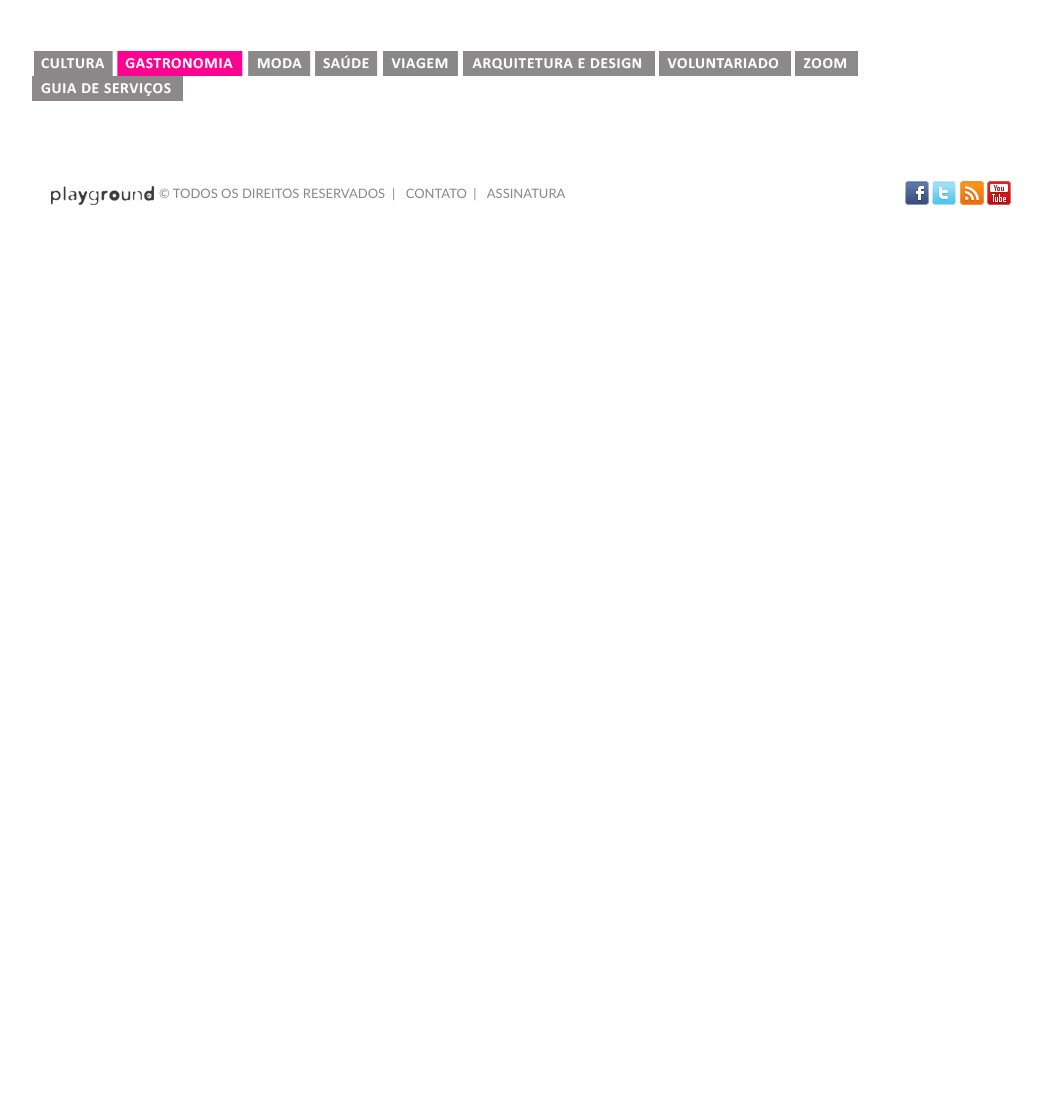
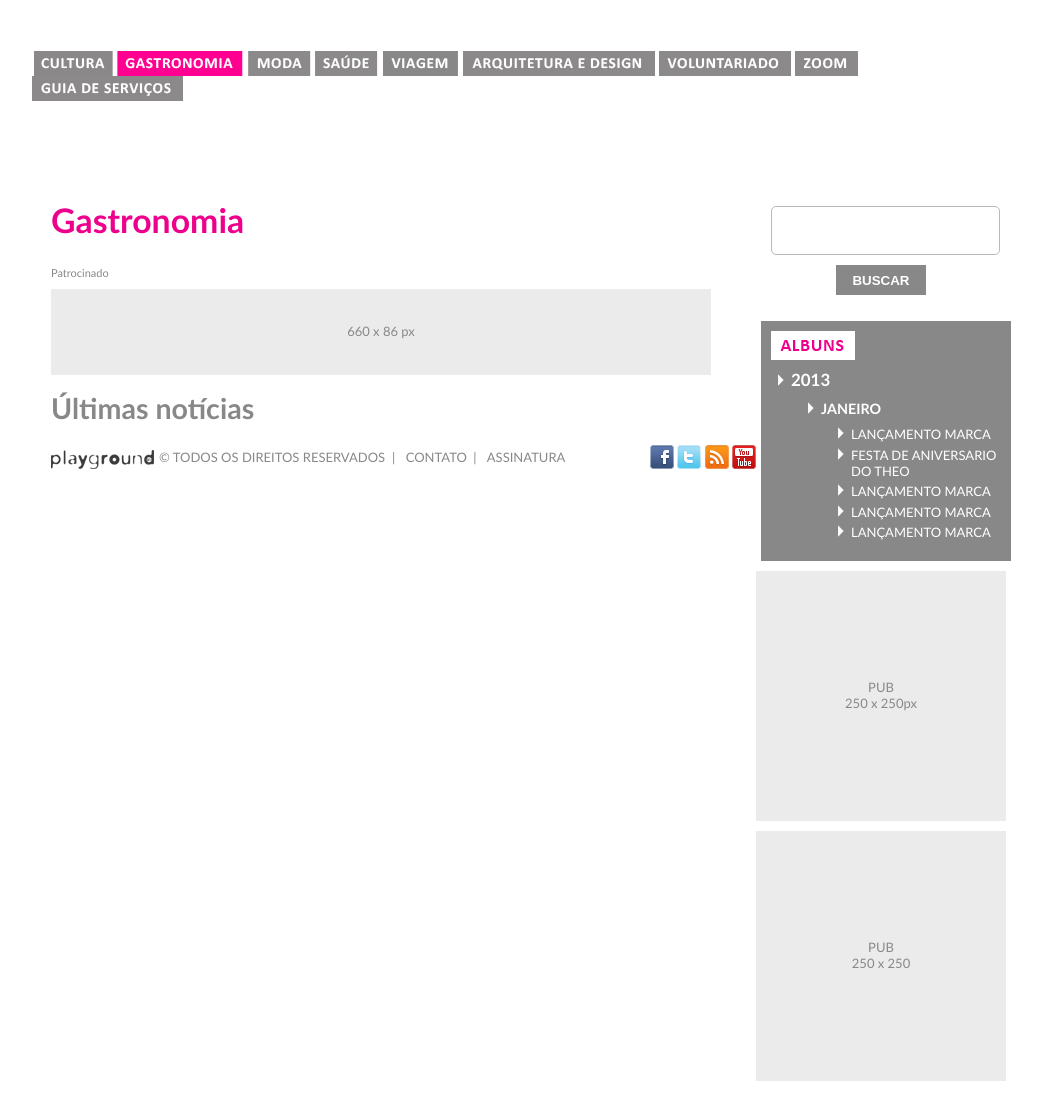
Before and after one commit to Fabio-CS/playground, a PHP site: page /gastronomia.php in a window 1280 px wide. Shown: the part 151-1262 px from the top of the page, without its empty margins (119-1161 px from the left). Before the commit the page ends 356 px from the top, so only its background shows below. Run offline with PHP 8.4, Linux system fonts and the light colour scheme.

Commit message:
começando pagina gastronomia

```diff
--- a/css/layout.css
+++ b/css/layout.css
@@ -508,3 +508,7 @@ div:after, ol:after, form:after, ul:after, dl:after {
     margin-top: 0px;
     margin-bottom: 10px;
 }
+
+#div_noticias h2{
+    color: #898888;
+}
--- a/gastronomia.php
+++ b/gastronomia.php
@@ -14,9 +14,54 @@
             <div id="main_gastronomia">
                 <?php include 'topo.php'; ?>
                 <div id="conteudo">
+
+                    <div id="div_esquerda">
+                        <h1>Gastronomia</h1>
+
+                        <p class="legendaAnuncio">Patrocinado</p>
+                        <div class="anuncio660x86 anuncio">
+                            <p><span>660 x 86 px</span></p>
+                        </div>
+
+                        <div id="div_noticias">
+                            <h2>Últimas notícias</h2>
+                        </div>
+                    </div>
+
+                    <div id="div_direita">
+                        <div id="box_pesq">
+                            <form action="" method="">
+                                <input type="text" id="pesquisa" name="pesquisa"/>
+                                <input type="submit" id="buscar" name="buscar" value="BUSCAR"/>
+                            </form>
+                        </div>
+                        <div id="div_boxhist">
+                            <img class="tit_album" src="imagens/img_tit_album.png" alt="">
+                            <ul id="historico">
+                                <li id="ano"> <h5>2013</h5>
+                                    <ul>
+                                        <li id="mes"><H6>JANEIRO</H6>
+                                            <ul id="albuns">
+                                                <li>LANÇAMENTO MARCA</li>
+                                                <li>FESTA DE ANIVERSARIO DO THEO</li>
+                                                <li>LANÇAMENTO MARCA</li>
+                                                <li>LANÇAMENTO MARCA</li>
+                                                <li>LANÇAMENTO MARCA</li>
+                                            </ul>
+                                        </li>
+                                    </ul>
+                                </li>
+                            </ul>
+                        </div>
+                        <div class="anuncio250x250 anuncio">
+                            <p><span>PUB <br> 250 x 250px</span></p>
+                        </div>
+                        <div class="anuncio250x250 anuncio">
+                            <p><span>PUB <br> 250 x 250</span></p>
+                        </div>
+                    </div>
+                    <?php include 'rodape.php'; ?>
                 </div>
-                <?php include 'rodape.php'; ?>
             </div>
-        </div>
     </body>
 </html>
```
